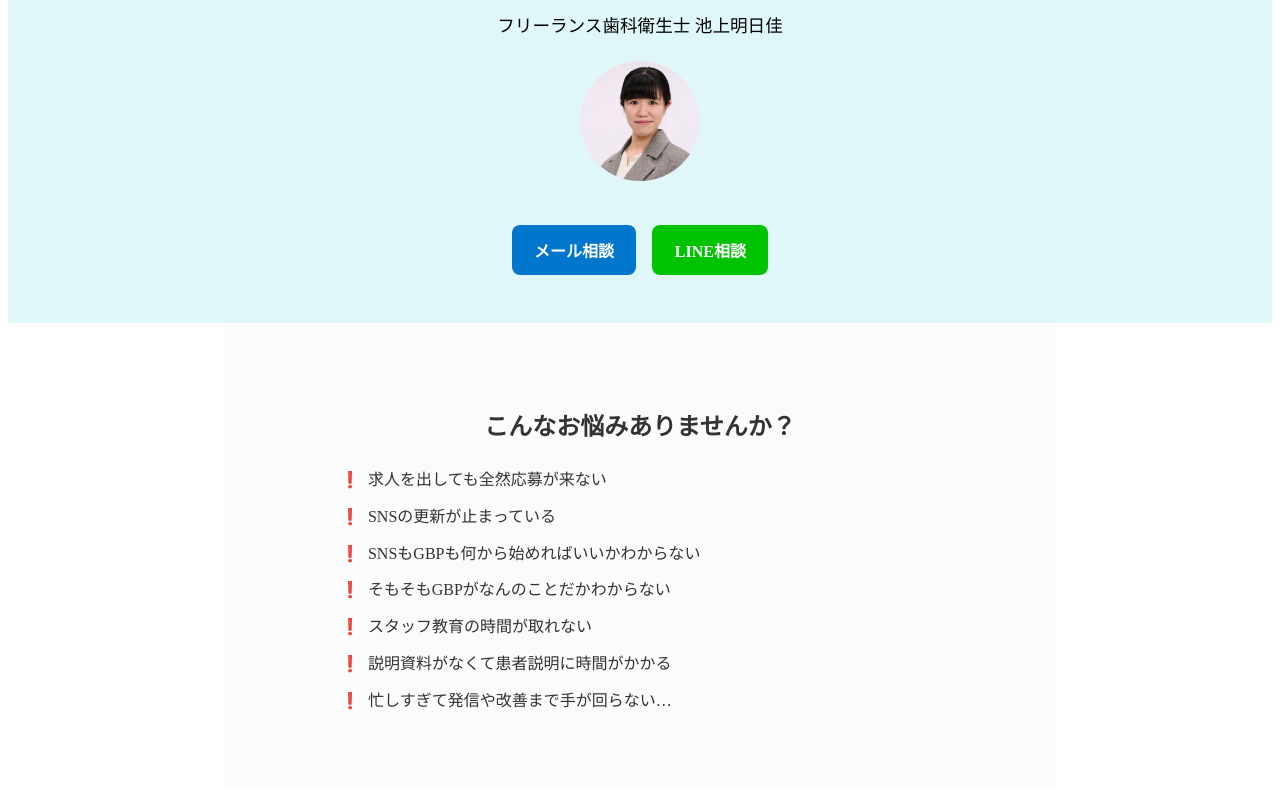
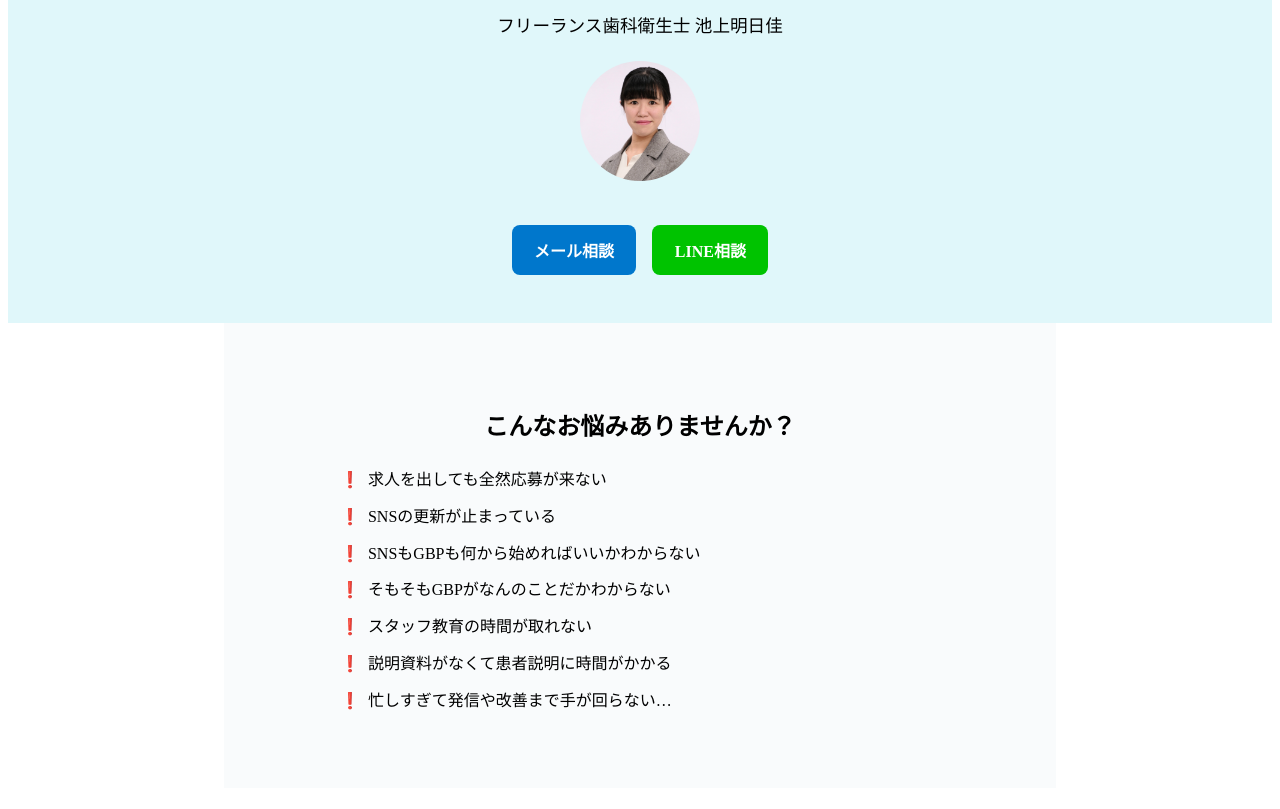
Before and after one commit to asuka888dh/asuka888dh, a plain HTML site: page index.html in a window 1280 px wide. Shown: the part 143-952 px from the top of the page. Drawn offline with Linux system fonts and the light colour scheme.

Commit message:
Update style.css

```diff
--- a/css/style.css
+++ b/css/style.css
@@ -58,16 +58,16 @@ h1, h2 {
     margin-bottom: 0.8em;
     font-size: 1em;
 }
+
 .problem-area {
-  background-image: url("../images/nayamiDr.png");
+  background-image: url("/images/nayamiDr.png");
   background-size: cover;
   background-position: center;
   background-repeat: no-repeat;
   background-blend-mode: lighten;
-  background-color: rgba(255,255,255,0.85); /* 薄く白を上に重ねて読みやすく */
+  background-color: rgba(255, 255, 255, 0.85);
   position: relative;
   padding: 4rem 1rem;
-  color: #333
 }
 
 .service-cards {
```
